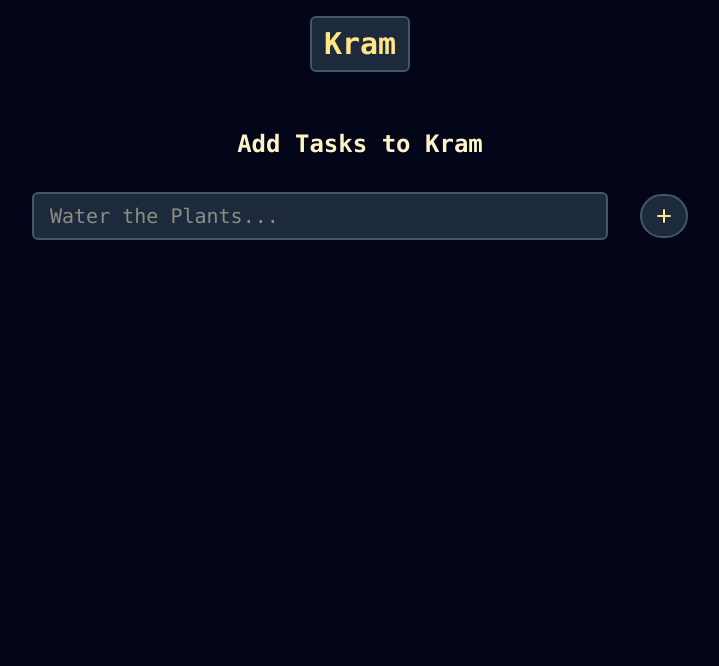
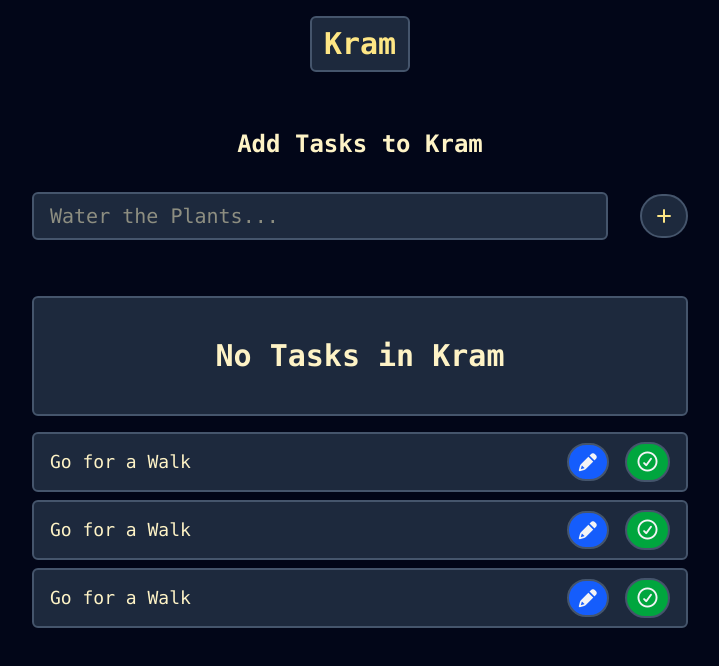
Before and after one commit to Prabhjotsi2008/Kram, a website: page src/index.html in a window 1280 px wide. Shown: the whole page, without its empty margins (280-999 px from the left). Drawn offline with nearby package versions, Linux system fonts and the light colour scheme; files that its build step writes are made by us from their sources.

Commit message:
completed design of tasks container

```diff
--- a/src/index.html
+++ b/src/index.html
@@ -1,5 +1,5 @@
-<!doctype html>
-<html>
+<!DOCTYPE html>
+<html lang="en">
 <head>
     <meta charset="UTF-8">
     <meta name="viewport" content="width=device-width, initial-scale=1.0">
@@ -22,7 +22,7 @@
         <p class="text-2xl font-semibold">Add Tasks to Kram</p>
         </div>
 
-        <div class="search-cont flex items-center justify-center gap-5 md:gap-8 py-4">
+        <div class="search-cont flex items-center justify-center gap-5 md:gap-8 py-4 mb-2 md:mb-6">
             <input type="text" placeholder="Enter a Task..." id="input-task" class="outline-none border-2 border-slate-600 focus:border-amber-200 rounded-md py-2 px-4 text-xl bg-slate-800 md:min-w-xl">
 
             <button id="add-btn" class="border-2 border-slate-600 bg-slate-800 text-amber-200 p-3 rounded-full hover:border-amber-200 active:border-slate-600 flex justify-center items-center">
@@ -30,6 +30,34 @@
             </button>
         </div>
         <!-- add task container ends  -->
+
+        <!-- display tasks container starts  -->
+        <div class="empty-cont flex justify-center items-center border-2 border-slate-600 bg-slate-800 rounded-md px-4 w-full py-6 md:py-10">
+            <p class="text-2xl md:text-3xl font-semibold">No Tasks in Kram</p>
+        </div>
+
+        <div class="tasks-cont flex flex-col items-center justify-evenly w-full gap-2">
+
+            <div class="task flex items-center justify-center gap-2 md:gap-4 border-2 border-slate-600 bg-slate-800 px-2 md:px-4 py-2 w-full rounded-md">
+                <p class="task-text w-full text-lg">Go for a Walk</p>
+                <button class="edit-btn border-2 border-slate-600 bg-blue-600 text-gray-100 p-2 rounded-full hover:border-gray-100 active:border-slate-600 flex justify-center items-center text-lg"><i class="fa-solid fa-pencil"></i></button>
+                <button class="del-btn border-2 border-slate-600 bg-green-600 text-gray-100 p-2 rounded-full hover:border-gray-100 active:border-slate-600 flex justify-center items-center text-xl"><i class="fa-regular fa-circle-check"></i></button>
+            </div>
+
+            <div class="task flex items-center justify-center gap-2 md:gap-4 border-2 border-slate-600 bg-slate-800 px-2 md:px-4 py-2 w-full rounded-md">
+                <p class="task-text w-full text-lg">Go for a Walk</p>
+                <button class="edit-btn border-2 border-slate-600 bg-blue-600 text-gray-100 p-2 rounded-full hover:border-gray-100 active:border-slate-600 flex justify-center items-center text-lg"><i class="fa-solid fa-pencil"></i></button>
+                <button class="del-btn border-2 border-slate-600 bg-green-600 text-gray-100 p-2 rounded-full hover:border-gray-100 active:border-slate-600 flex justify-center items-center text-xl"><i class="fa-regular fa-circle-check"></i></button>
+            </div>
+
+            <div class="task flex items-center justify-center gap-2 md:gap-4 border-2 border-slate-600 bg-slate-800 px-2 md:px-4 py-2 w-full rounded-md">
+                <p class="task-text w-full text-lg">Go for a Walk</p>
+                <button class="edit-btn border-2 border-slate-600 bg-blue-600 text-gray-100 p-2 rounded-full hover:border-gray-100 active:border-slate-600 flex justify-center items-center text-lg"><i class="fa-solid fa-pencil"></i></button>
+                <button class="del-btn border-2 border-slate-600 bg-green-600 text-gray-100 p-2 rounded-full hover:border-gray-100 active:border-slate-600 flex justify-center items-center text-xl"><i class="fa-regular fa-circle-check"></i></button>
+            </div>
+
+
+        </div>
     </main>
 
     <script src="script.js"></script>
```
